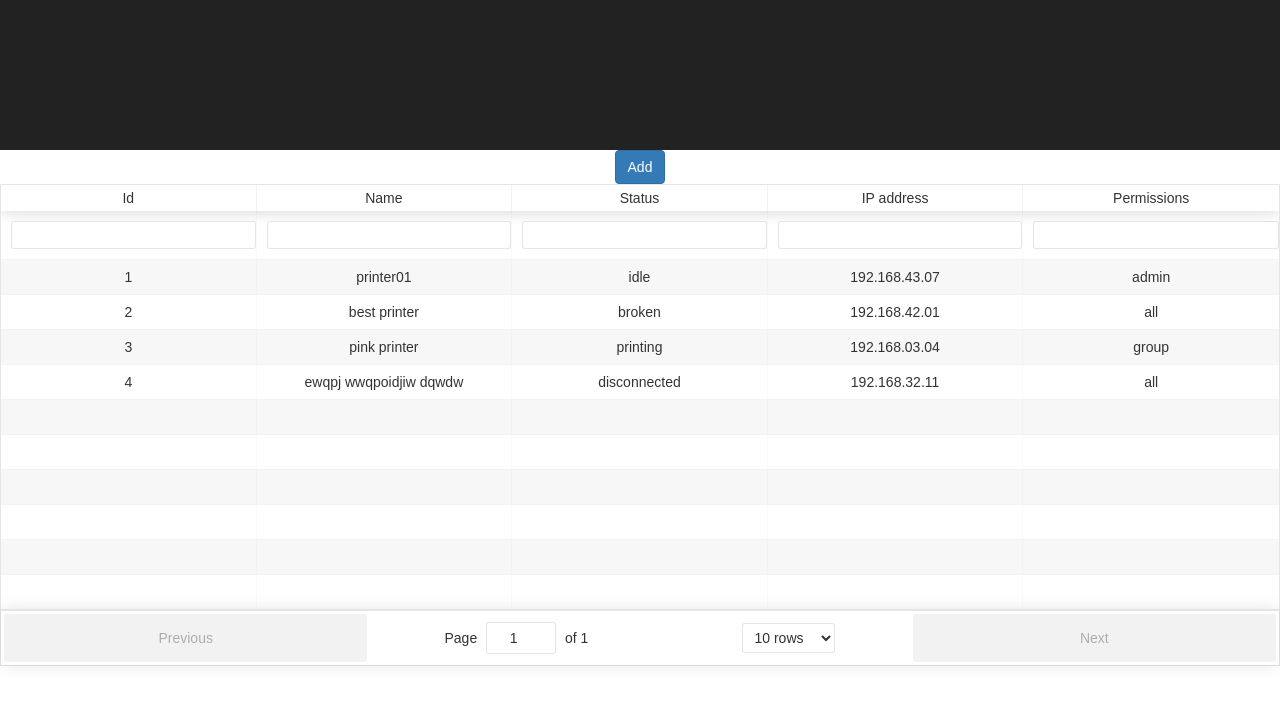
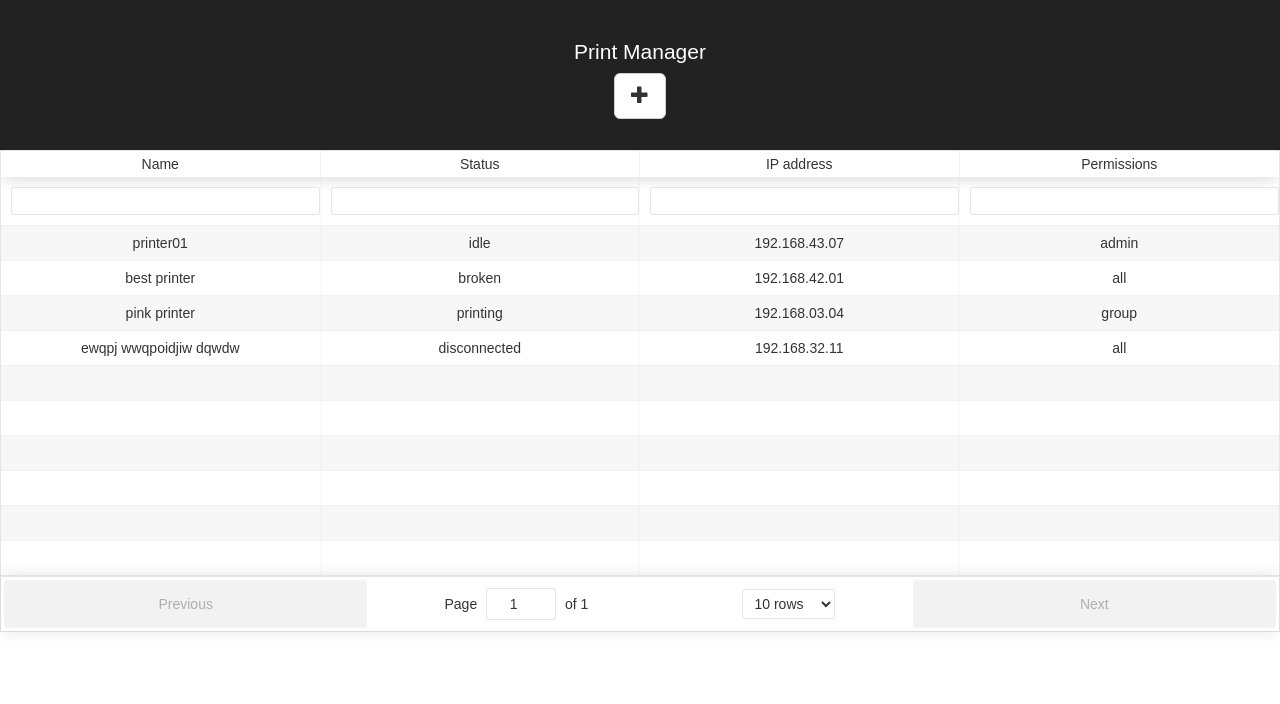
Before and after one commit to pszklanko/print-mngr, a React (Create React App) app: page / in a window 1280 px wide. Shown: the top 704 px of the page. Built offline with nearby package versions, Linux system fonts and the light colour scheme.

Commit message:
json file; ip validation

```diff
--- a/src/App.js
+++ b/src/App.js
@@ -2,7 +2,10 @@ import React, { Component } from 'react';
 import ReactTable from 'react-table';
 import "react-table/react-table.css";
 import { FormModal } from './FormModal'
+import { Button, Glyphicon } from 'react-bootstrap';
 import './App.css';
+
+const data = require('./printers.json')
 
 class App extends Component {
   constructor(props) {
@@ -10,45 +13,12 @@ class App extends Component {
     this.state = {
       show: false,
       activePrinter: {},
-      data: [
-        {
-          id: 1,
-          name: 'printer01',
-          status: 'idle',
-          ipAddress: '192.168.43.07',
-          description: 'my printer',
-          permissions: 'admin',
-        },
-        {
-          id: 2,
-          name: 'best printer',
-          status: 'broken',
-          ipAddress: '192.168.42.01',
-          description: 'bla bla bla',
-          permissions: 'all',
-        },
-        {
-          id: 3,
-          name: 'pink printer',
-          status: 'printing',
-          ipAddress: '192.168.03.04',
-          description: 'wnfeown w ef oenf oeiwnfe',
-          permissions: 'group',
-        },
-        {
-          id: 4,
-          name: 'ewqpj wwqpoidjiw dqwdw',
-          status: 'disconnected',
-          ipAddress: '192.168.32.11',
-          description: 'qwe wqeqw efwefwefew',
-          permissions: 'all',
-        }
-      ]
+      data: data,
     }
   }
   updatePrinterList(newData) {
     let tmpArray = [...this.state.data];
-    let elementIndex = this.state.data.findIndex(element => element.id === newData.id);
+    let elementIndex = this.state.data.findIndex(element => element.ipAddress === newData.ipAddress);
     if (elementIndex >= 0) {
       tmpArray[elementIndex] = newData;
     } else {
@@ -82,9 +52,11 @@ class App extends Component {
     return (
       <div className="App">
         <header className="App-header">
-          {/* <h1 className="App-title">Print Manager</h1> */}
+          <h1 className="App-title">Print Manager</h1>
+          <Button bsSize="large" onClick={() => this.addPrinter()}>
+            <Glyphicon glyph="plus" />
+          </Button>
         </header>
-        <button className={'btn btn-primary'} onClick={() => this.addPrinter()}>Add</button>
         <ReactTable
           data={this.state.data}
           filterable
@@ -97,10 +69,6 @@ class App extends Component {
           }}
           defaultFilterMethod={(filter, row) => String(row[filter.id]).includes(filter.value)}
           columns={[
-            {
-              Header: "Id",
-              accessor: "id"
-            },
             {
               Header: "Name",
               accessor: "name"
--- a/src/FormModal.js
+++ b/src/FormModal.js
@@ -17,12 +17,21 @@ export class FormModal extends Component {
         return (
             <Modal show={this.props.show} onHide={() => this.handleClose()}>
                 <Modal.Header closeButton>
-                    <Modal.Title>Printer {this.props.data.id}</Modal.Title>
+                    <Modal.Title>
+                        {this.props.data.status ? 'Edit printer' : 'Add printer'}
+                    </Modal.Title>
                 </Modal.Header>
                 <Modal.Body>
-                    <PrinterForm data={this.props.data} onSubmit={(data) => this.handleSubmit(data)} onRemove={() => this.handleRemove()}/>
+                    <PrinterForm data={this.props.data} onSubmit={(data) => this.handleSubmit(data)} onRemove={() => this.handleRemove()} />
                 </Modal.Body>
                 <Modal.Footer>
+                    {
+                        this.props.data.status ? (
+                            <ReportGenerator data={this.props.data} className={'pull-left'} />
+                        ) : (
+                                ''
+                            )
+                    }
                     <Button onClick={() => this.handleClose()}>Close</Button>
                 </Modal.Footer>
             </Modal>
--- a/src/PrinterForm.js
+++ b/src/PrinterForm.js
@@ -1,5 +1,5 @@
 import React, { Component } from 'react';
-import { Form, Text, Radio, RadioGroup, TextArea } from 'react-form';
+import { Form, Text, Radio, RadioGroup, TextArea, Checkbox } from 'react-form';
 
 export class PrinterForm extends Component {
     handleSubmit(submittedValues) {
@@ -10,7 +10,7 @@ export class PrinterForm extends Component {
     }
     render() {
         const validateName = value => !value || value.trim() === '' ? 'Name is a required field' : null
-        const validateIpAddress = value => !value || value.trim() === '' ? 'IP address is a required field' : null
+        const validateIpAddress = value => /^(25[0-5]|2[0-4][0-9]|[01]?[0-9][0-9]?)\.(25[0-5]|2[0-4][0-9]|[01]?[0-9][0-9]?)\.(25[0-5]|2[0-4][0-9]|[01]?[0-9][0-9]?)\.(25[0-5]|2[0-4][0-9]|[01]?[0-9][0-9]?)$/.test(value) ? null: 'Invalid IP address'
         return (
             < Form onSubmit={submittedValues => this.handleSubmit(submittedValues)} defaultValues={this.props.data}>
                 {
@@ -35,16 +35,20 @@ export class PrinterForm extends Component {
                                 <Text field="status" id="status" className="form-control" disabled />
                             </div>
                             <RadioGroup field="permissions">
+                                <Radio value="admin" id="admin" className="mr-3 d-inline-block" />
                                 <label htmlFor="admin" className="mr-2">Admin</label>
-                                <Radio value="admin" id="admin" className="mr-3 d-inline-block" />
+                                <Radio value="group" id="group" className="d-inline-block" />
                                 <label htmlFor="group" className="mr-2">Group</label>
-                                <Radio value="group" id="group" className="d-inline-block" />
+                                <Radio value="all" id="all" className="d-inline-block" />
                                 <label htmlFor="all" className="mr-2">All</label>
-                                <Radio value="all" id="all" className="d-inline-block" />
                             </RadioGroup>
                             <div className={'form-group'}>
                                 <label htmlFor="description" className="mb-4 control-label">Description</label>
                                 <TextArea field="description" id="description" className="form-control" />
+                            </div>
+                            <div className={'form-check'}>
+                                <Checkbox field="color" id="color" className="form-check-input" />
+                                <label htmlFor="color" className="mb-4 form-check-label">Color</label>
                             </div>
                             {
                                 this.props.data.status ? (
--- a/src/ReportGenerator.js
+++ b/src/ReportGenerator.js
@@ -1,6 +1,4 @@
 import React, { Component } from 'react';
-import { Modal, Button } from 'react-bootstrap';
-import { PrinterForm } from './PrinterForm'
 
 export class ReportGenerator extends Component {
     generateFile() {
@@ -12,7 +10,7 @@ export class ReportGenerator extends Component {
     }
     render() {
         return (
-            <a className={'btn btn-default'} href={this.generateFile()} download>Download report</a>
+            <a className={'btn btn-default ' + this.props.className}  href={this.generateFile()} download>Download report</a>
         )
     }
 }
--- a/src/index.css
+++ b/src/index.css
@@ -7,7 +7,14 @@ input, textarea {
   display: block;
   margin: 5px;
 }
-input[type=radio] {
+input[type=radio], input[type=checkbox] {
   display: inline-block;
   margin: 5px;
 }
+.rt-td {
+  cursor: pointer;
+}
+
+.rt-th:focus {
+  outline: none;
+}
--- /dev/null
+++ b/src/printers.json
@@ -0,0 +1,34 @@
+[
+    {
+        "name": "printer01",
+        "status": "idle",
+        "ipAddress": "192.168.43.07",
+        "description": "my printer",
+        "permissions": "admin",
+        "color": true
+    },
+    {
+        "name": "best printer",
+        "status": "broken",
+        "ipAddress": "192.168.42.01",
+        "description": "bla bla bla",
+        "permissions": "all",
+        "color": false
+    },
+    {
+        "name": "pink printer",
+        "status": "printing",
+        "ipAddress": "192.168.03.04",
+        "description": "wnfeown w ef oenf oeiwnfe",
+        "permissions": "group",
+        "color": true
+    },
+    {
+        "name": "ewqpj wwqpoidjiw dqwdw",
+        "status": "disconnected",
+        "ipAddress": "192.168.32.11",
+        "description": "qwe wqeqw efwefwefew",
+        "permissions": "all",
+        "color": false
+    }
+]
```
